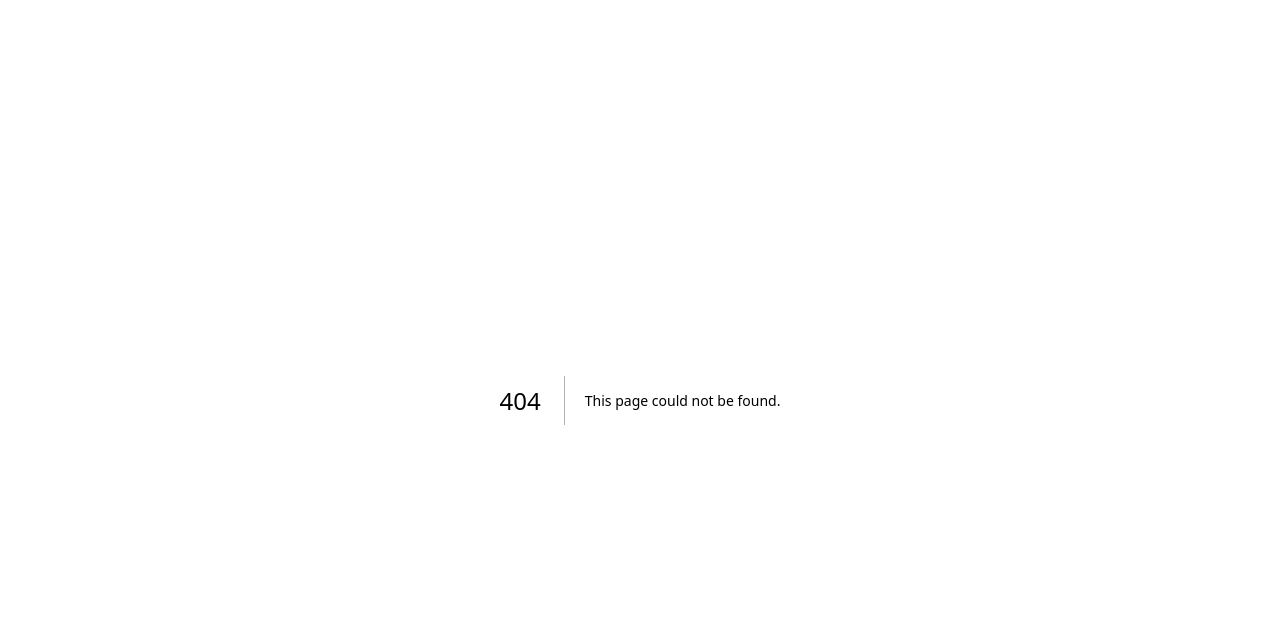
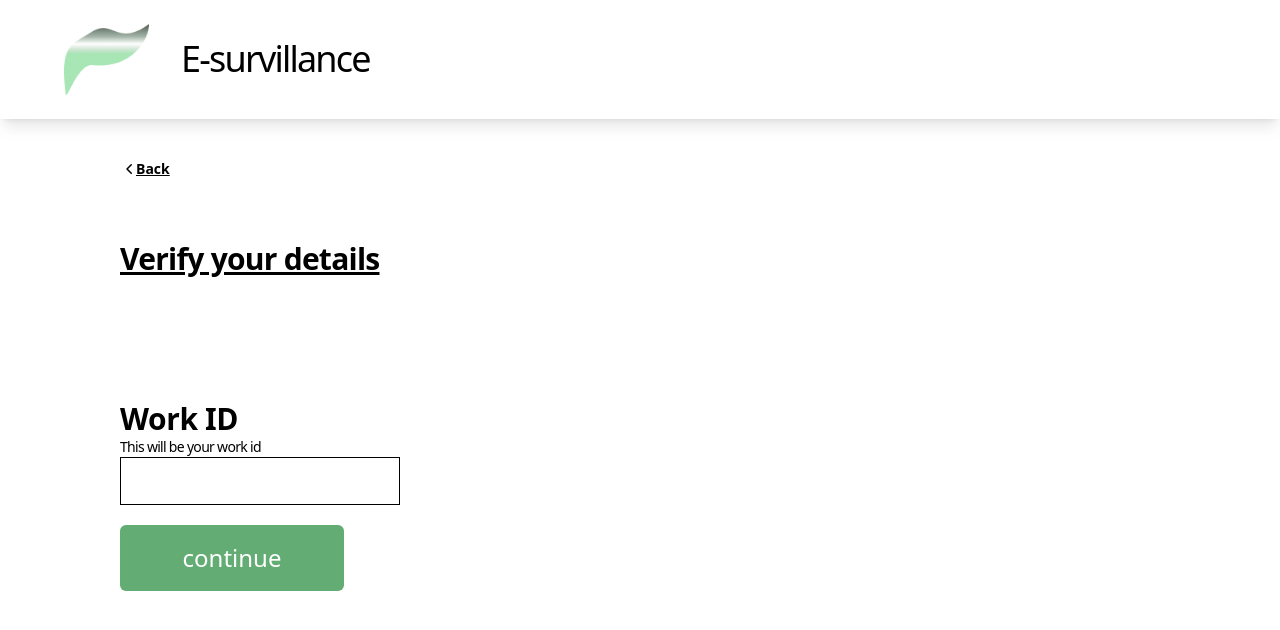
Before and after one commit to LINSANITY03/MediAlertHub, a Next.js app in the folder app-frontend/: page /your-id in a window 1280 px wide. Before the commit this address had no page. Shown: the top 630 px of the page. Built offline with nearby package versions, Linux system fonts and the light colour scheme.

Commit message:
added your-id page and route group for better readability

```diff
--- a/app-frontend/src/app/layout.tsx
+++ b/app-frontend/src/app/(dashboard)/layout.tsx
@@ -1,6 +1,6 @@
 import type { Metadata } from "next";
 import { Roboto } from "next/font/google";
-import "./global.css";
+import "../global.css";
 
 const robotoSans = Roboto({
   variable: "--font-roboto-sans",
@@ -26,7 +26,7 @@ export default function RootLayout({
       <body
         className={`${robotoSans.variable} antialiased`}
       >
-        {children}
+        <main>{children}</main>
       </body>
     </html>
   );
--- a/app-frontend/src/app/page.tsx
+++ b/app-frontend/src/app/(dashboard)/page.tsx
@@ -1,4 +1,5 @@
 import Image from "next/image";
+import Link from 'next/link';
 
 export default function Home() {
   return (
@@ -30,7 +31,11 @@ export default function Home() {
             />
           </svg>
 
-          <ul>Provide the details of the diagnosed condition.</ul>
+          <ul>
+            <Link href="/your-id">
+            Provide the details of the diagnosed condition.
+            </Link>
+            </ul>
         </ol>
       </div>
     </div>
--- /dev/null
+++ b/app-frontend/src/app/(verification)/layout.tsx
@@ -0,0 +1,43 @@
+import type { Metadata } from "next";
+import { Roboto } from "next/font/google";
+import Image from "next/image";
+import "../global.css";
+
+const robotoSans = Roboto({
+  variable: "--font-roboto-sans",
+  subsets: ["latin"],
+  weight: "100",
+});
+
+export const metadata: Metadata = {
+  title: "Verify your details",
+  icons: {
+    icon: "/logo.ico",
+  },
+};
+
+export default function VerifyLayout({
+  children,
+}: Readonly<{
+  children: React.ReactNode;
+}>) {
+  return (
+    <html lang="en">
+      <body className={`${robotoSans.variable} antialiased`}>
+        <header className="flex shadow-lg p-6 items-center">
+          {/* logo */}
+          <Image
+            src="/logo.png"
+            width={85}
+            height={79}
+            alt="Picture of e-surveillance logo"
+            className="ml-10"
+          />
+          {/* website title */}
+          <h1 className="tracking-tighter text-4xl ml-8">E-survillance</h1>
+        </header>
+        <main>{children}</main>
+      </body>
+    </html>
+  );
+}
--- /dev/null
+++ b/app-frontend/src/app/(verification)/your-id/page.tsx
@@ -0,0 +1,52 @@
+import Link from "next/link";
+
+export default function Verify() {
+  return (
+    <div className="p-10 ml-20">
+      <Link href={"/"}>
+        <div className="inline-flex items-center">
+          <svg
+            xmlns="http://www.w3.org/2000/svg"
+            viewBox="0 0 20 20"
+            fill="currentColor"
+            className="size-5"
+          >
+            <path
+              fillRule="evenodd"
+              d="M11.78 5.22a.75.75 0 0 1 0 1.06L8.06 10l3.72 3.72a.75.75 0 1 1-1.06 1.06l-4.25-4.25a.75.75 0 0 1 0-1.06l4.25-4.25a.75.75 0 0 1 1.06 0Z"
+              clipRule="evenodd"
+            />
+          </svg>
+
+          <p className="underline font-bold text-sm -ml-1">Back</p>
+        </div>
+      </Link>
+      <div className="grid grid-rows-4 mt-14">
+        <h2 className="underline tracking-tight text-3xl font-semibold">
+          Verify your details
+        </h2>
+
+        <div>
+          <label htmlFor="work_id">
+            <div className="mt-7 leading-5 tracking-tight">
+              <p className="text-3xl font-semibold">Work ID</p>
+              <p className="tracking-tighter font-extralight text-sm">
+                This will be your work id
+              </p>
+            </div>
+          </label>
+          <input
+            className="border border-black focus:to-blue-500 w-1/4 size-12"
+            type="text"
+            name="work_id"
+            id="work_id"
+            required
+          />
+        </div>
+        <button className="rounded-md bg-btn_green mt-5 w-1/5 text-white text-2xl h-1/2" type="submit">
+          continue
+        </button>
+      </div>
+    </div>
+  );
+}
--- a/app-frontend/tailwind.config.ts
+++ b/app-frontend/tailwind.config.ts
@@ -12,6 +12,7 @@ export default {
         background: "var(--background)",
         foreground: "var(--foreground)",
         primary_green: "#A7E5B5",
+        btn_green: "#63AD74",
       },
     },
   },
```
